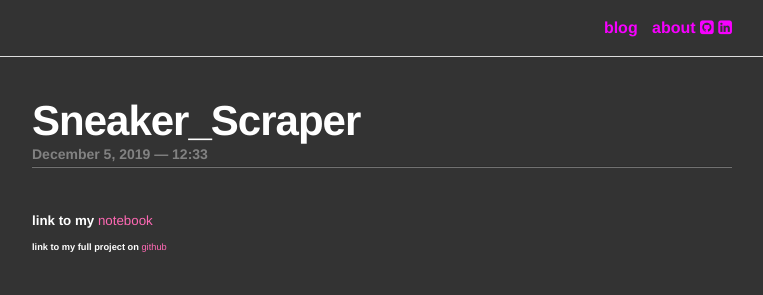
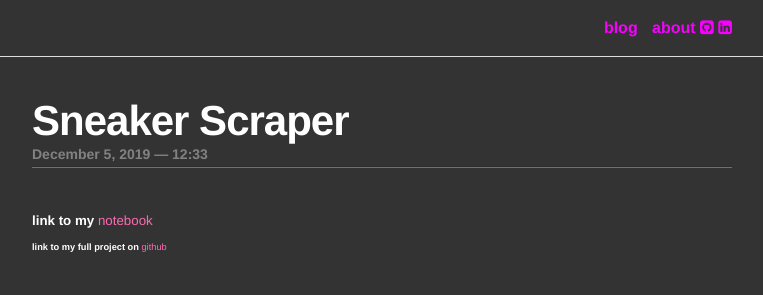
Before and after one commit to GaelGil/GaelGil.github.io, a Jekyll site: the page built from _posts/2019-12-05-sneaker-scraper.markdown, in a window 1280 px wide. Shown: the top 295 px of the page, without its empty margins (258-1021 px from the left). Built offline with Jekyll 4.4.1, drawn with Linux system fonts in a browser that asks for light colours; nearby versions of some CDN libraries.

Commit message:
changed file name

```diff
--- a/_posts/2019-12-05-sneaker-scraper.markdown
+++ b/_posts/2019-12-05-sneaker-scraper.markdown
@@ -1,6 +1,6 @@
 ---
 layout: post
-title:  "Sneaker_Scraper"
+title:  "Sneaker Scraper"
 permalink: /sneakers/
 date:   2019-12-05 12:33
 categories: jekyll update
```
